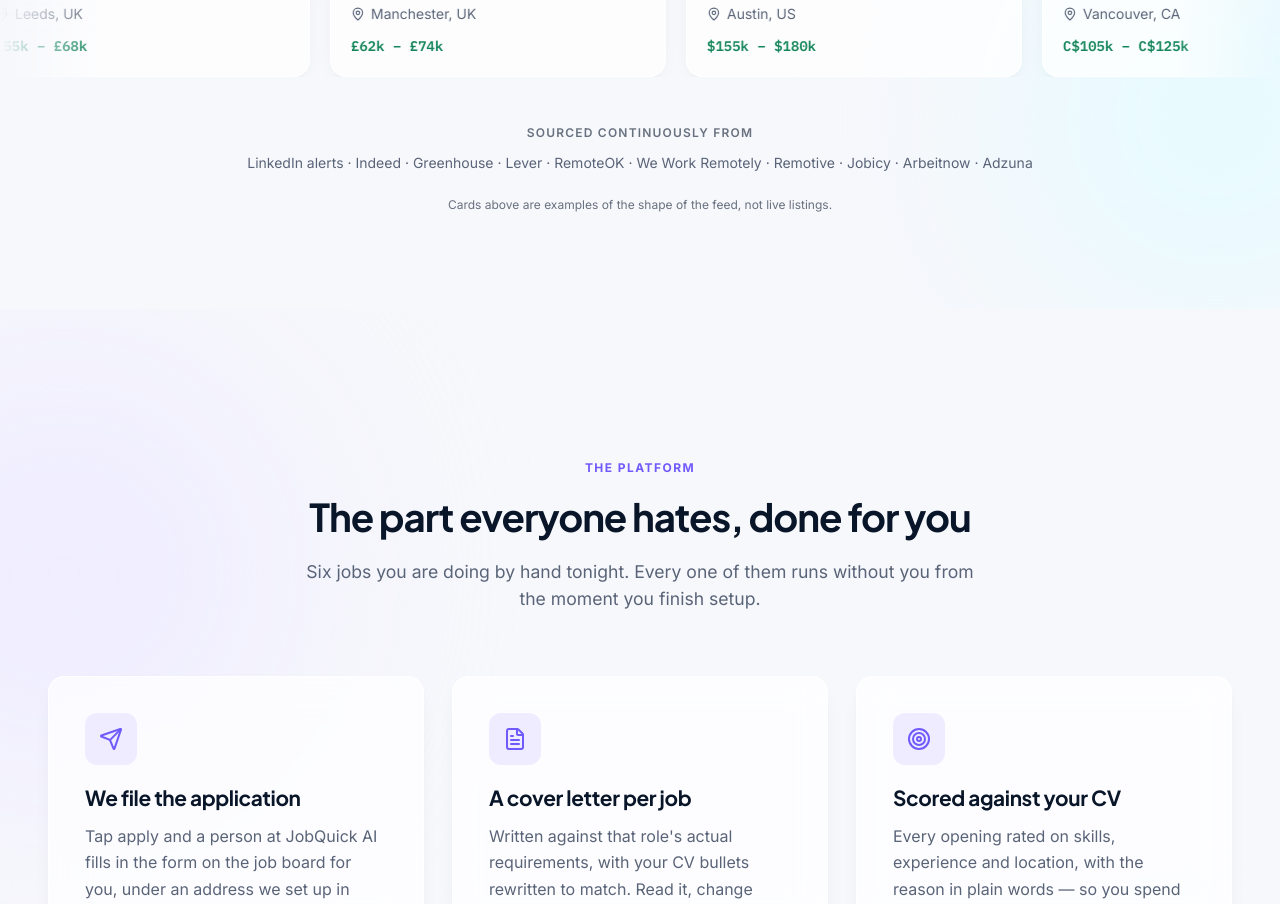
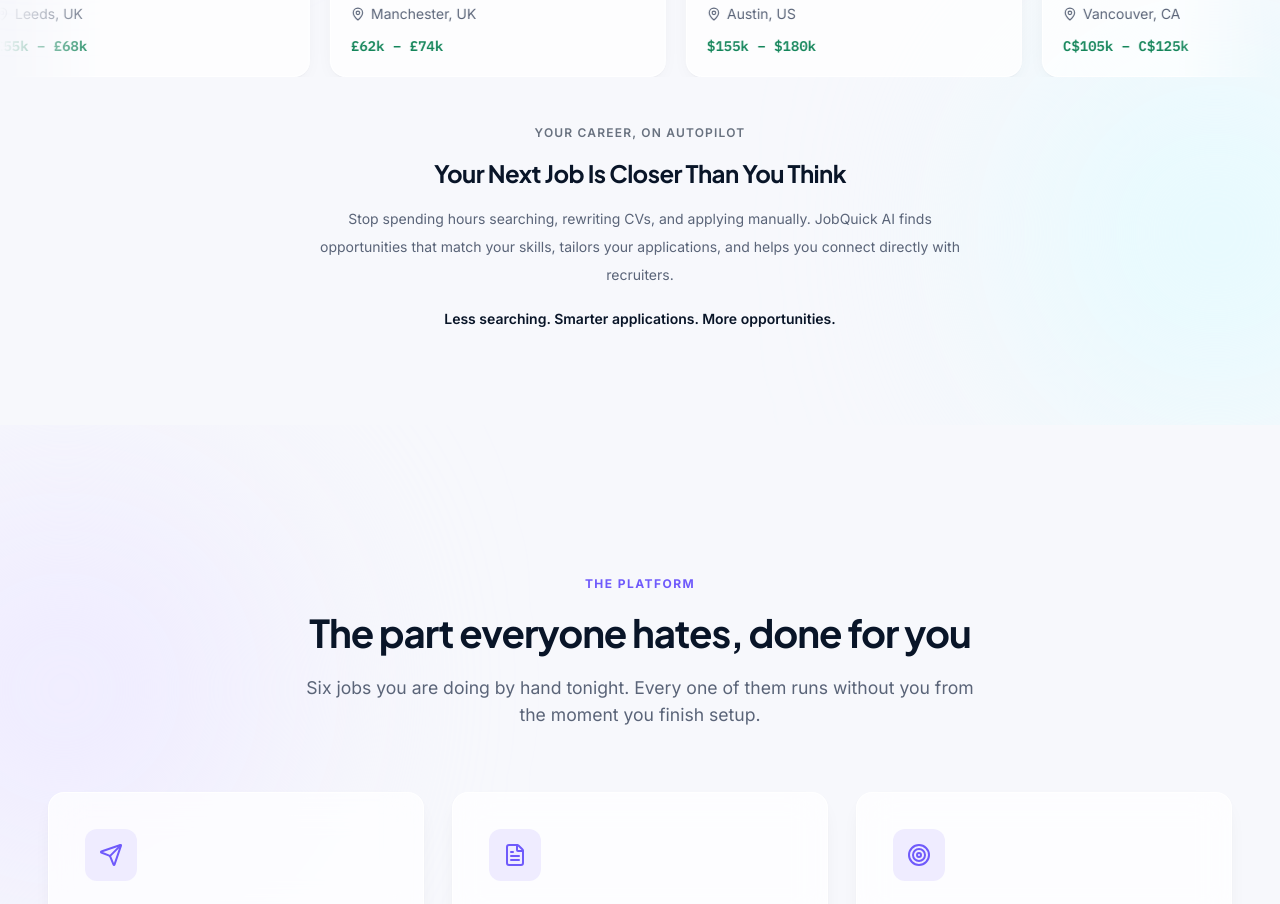
Before and after one commit to lilyfrancis/Huntops, a React (Vite) app in the folder frontend/: page / in a window 1280 px wide. Shown: the part 1782-2686 px from the top of the page. Built offline with nearby package versions, Linux system fonts and the light colour scheme; no server answers.

Commit message:
Update job marquee

```diff
--- a/frontend/src/components/landing/job-marquee.tsx
+++ b/frontend/src/components/landing/job-marquee.tsx
@@ -123,17 +123,30 @@ export function JobMarquee() {
         <Row roles={ROW_TWO} reverse />
       </div>
 
-      <div className="shell mt-12">
-        <p className="text-center text-xs font-semibold uppercase tracking-widest text-ink-faint">
-          Sourced continuously from
-        </p>
-        <p className="mx-auto mt-3 max-w-4xl text-center text-sm text-ink-muted">
-          {SOURCES.join(" · ")}
-        </p>
-        <p className="mx-auto mt-6 max-w-2xl text-center text-xs text-ink-faint">
-          Cards above are examples of the shape of the feed, not live listings.
-        </p>
-      </div>
+
+<div className="shell mt-12">
+  <div className="mx-auto max-w-3xl text-center">
+    <p className="text-xs font-semibold uppercase tracking-widest text-ink-faint">
+      YOUR CAREER, ON AUTOPILOT
+    </p>
+
+    <h3 className="mt-4 text-2xl font-bold tracking-tight text-ink">
+      Your Next Job Is Closer Than You Think
+    </h3>
+
+    <p className="mx-auto mt-4 max-w-2xl text-sm leading-7 text-ink-muted">
+      Stop spending hours searching, rewriting CVs, and applying
+      manually. JobQuick AI finds opportunities that match your skills,
+      tailors your applications, and helps you connect directly
+      with recruiters.
+    </p>
+
+    <p className="mt-5 text-sm font-semibold text-ink">
+      Less searching. Smarter applications. More opportunities.
+    </p>
+  </div>
+</div>
+
     </section>
   );
 }
```
